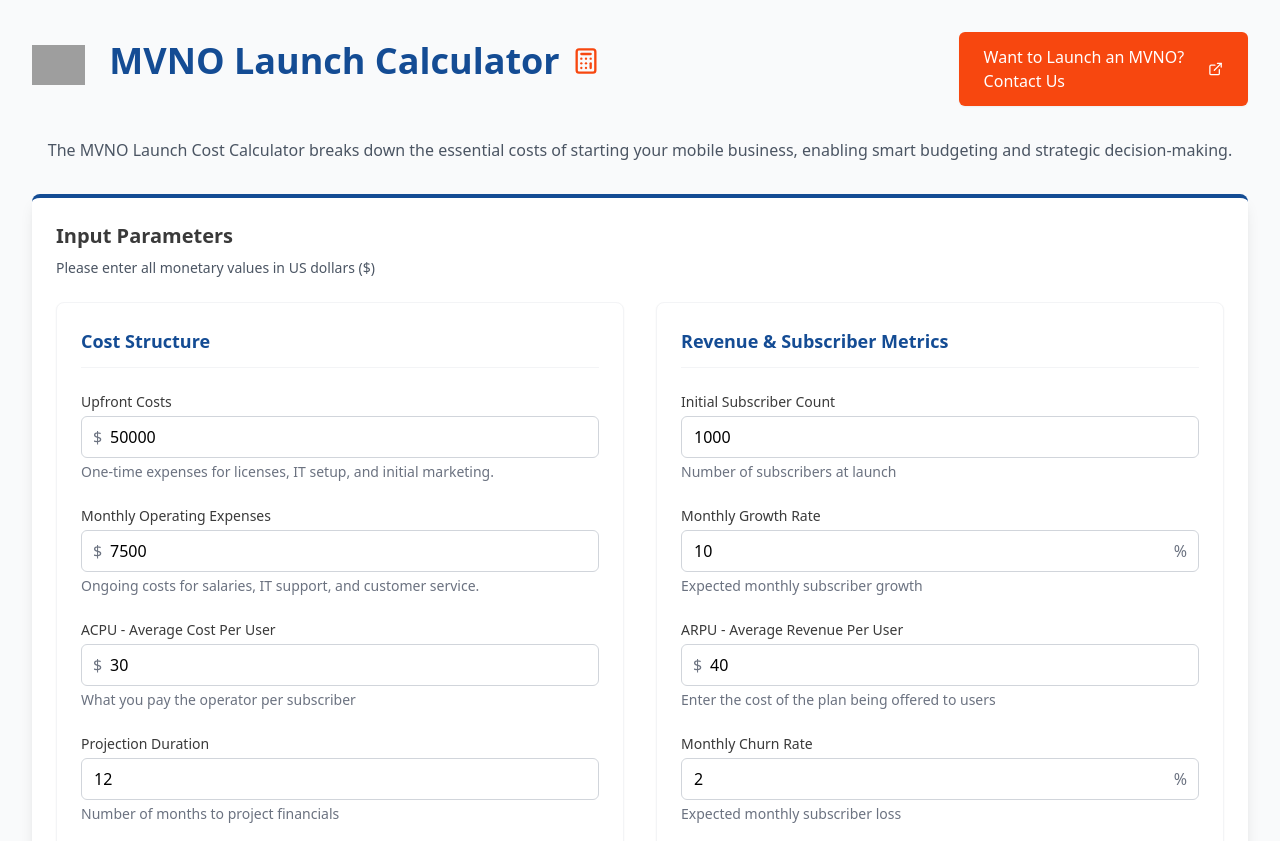
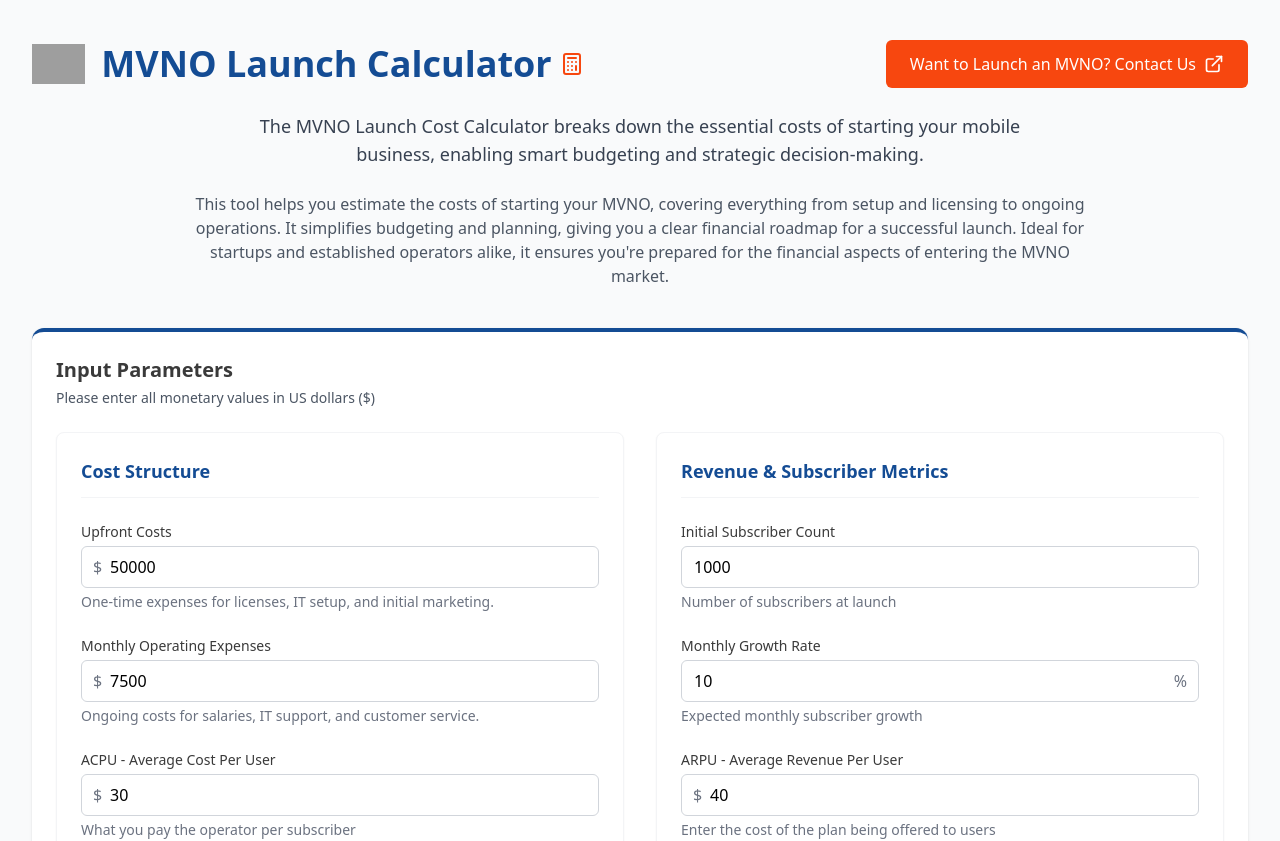
Before and after one commit to devil2123/MVNO_Spenza, a React (Vite) app: page / in a window 1280 px wide. Shown: the top 841 px of the page. Built offline with nearby package versions, Linux system fonts and the light colour scheme; grey boxes are pictures that could not be loaded.

Commit message:
Update App.tsx

```diff
--- a/src/App.tsx
+++ b/src/App.tsx
@@ -27,50 +27,56 @@ function App() {
 
   return (
     <div className="min-h-screen bg-gray-50">
-      <div className="max-w-7xl mx-auto px-4 sm:px-6 lg:px-8 py-8">
-        {/* Top Section with Heading and Button */}
-        <div className="flex flex-col md:flex-row items-center justify-between mb-8 w-full">
-          {/* Left section: Logo and Heading */}
-          <div className="flex flex-col md:flex-row md:space-x-6 w-full mb-4 md:mb-0">
+      <div className="max-w-7xl mx-auto px-4 sm:px-6 lg:px-8 py-10">
+
+        {/* Header Section */}
+        <div className="flex flex-col lg:flex-row justify-between items-center mb-6">
+          <div className="flex items-center space-x-4">
             <img
               src="https://res.cloudinary.com/dw2h36vj0/image/upload/v1744803023/ngjbeca4p4xg7urltb1v.jpg"
               alt="Spenza Logo"
-              className="h-10 w-auto mt-1"
+              className="h-10 w-auto"
             />
-            <div className="flex flex-col w-full">
-              <div className="flex items-center space-x-3 mb-4">
-                <h1 className="text-4xl font-bold text-[#144C94]">MVNO Launch Calculator</h1>
-                <Calculator className="h-7 w-7 text-[#F7470F]" />
-              </div>
-            </div>
+            <h1 className="text-3xl md:text-4xl font-bold text-[#144C94] flex items-center space-x-2">
+              <span>MVNO Launch Calculator</span>
+              <Calculator className="h-6 w-6 text-[#F7470F]" />
+            </h1>
           </div>
 
-          {/* Right section: CTA Button aligned with main heading */}
           <a
             href="https://spenza.com/contact-the-telecom-expense-management-experts/"
             target="_blank"
             rel="noopener noreferrer"
-            className="inline-flex items-center px-6 py-3 border border-transparent text-base font-medium rounded-md shadow-sm text-white bg-[#F7470F] hover:bg-[#d63d0d] focus:outline-none focus:ring-2 focus:ring-offset-2 focus:ring-[#F7470F] transition-colors duration-200"
+            className="mt-4 lg:mt-0 inline-flex items-center px-6 py-3 text-base font-medium rounded-md text-white bg-[#F7470F] hover:bg-[#d63d0d] transition duration-200"
           >
             Want to Launch an MVNO? Contact Us
             <ExternalLink className="ml-2 h-5 w-5" />
           </a>
         </div>
 
-        {/* Subheading: Spanning the whole width of the page */}
-        <div className="w-full mb-8">
-          <p className="text-base text-gray-600 text-center max-w-none">
+        {/* Subheading */}
+        <div className="text-center mb-6">
+          <p className="text-gray-700 text-base md:text-lg max-w-3xl mx-auto">
             The MVNO Launch Cost Calculator breaks down the essential costs of starting your mobile business,
             enabling smart budgeting and strategic decision-making.
           </p>
         </div>
 
-        {/* Input + Results Section */}
+        {/* Additional Sub Copy */}
+        <div className="text-center mb-10">
+          <p className="text-gray-600 text-sm md:text-base max-w-4xl mx-auto leading-relaxed">
+            This tool helps you estimate the costs of starting your MVNO, covering everything from setup and licensing to ongoing operations.
+            It simplifies budgeting and planning, giving you a clear financial roadmap for a successful launch.
+            Ideal for startups and established operators alike, it ensures you're prepared for the financial aspects of entering the MVNO market.
+          </p>
+        </div>
+
+        {/* Calculator Sections */}
         <div className="space-y-8">
-          <div className="bg-white rounded-lg shadow-lg p-6 border-t-4 border-[#144C94]">
+          <div className="bg-white rounded-xl shadow p-6 border-t-4 border-[#144C94]">
             <div className="mb-6">
               <h2 className="text-xl font-semibold text-[#3A3A3A]">Input Parameters</h2>
-              <p className="mt-2 text-sm text-gray-600">Please enter all monetary values in US dollars ($)</p>
+              <p className="mt-1 text-sm text-gray-600">Please enter all monetary values in US dollars ($)</p>
             </div>
             <InputSection inputs={inputs} onChange={handleInputChange} />
           </div>
```
